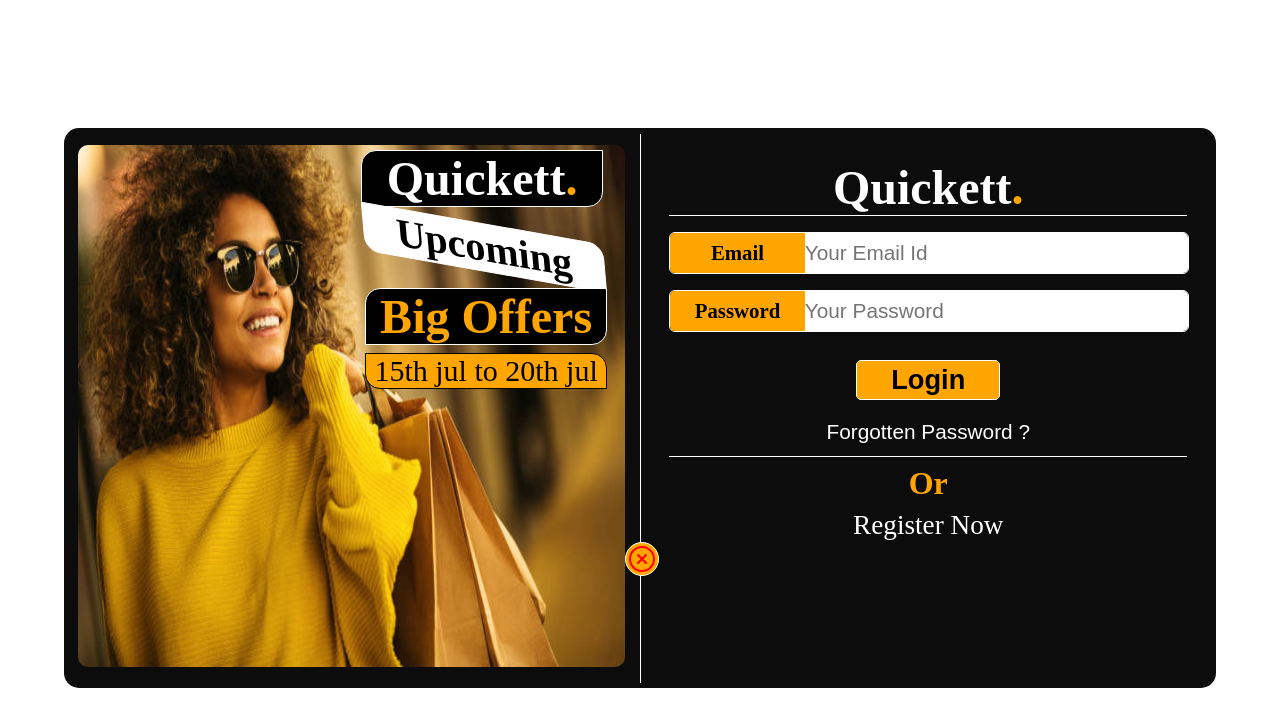
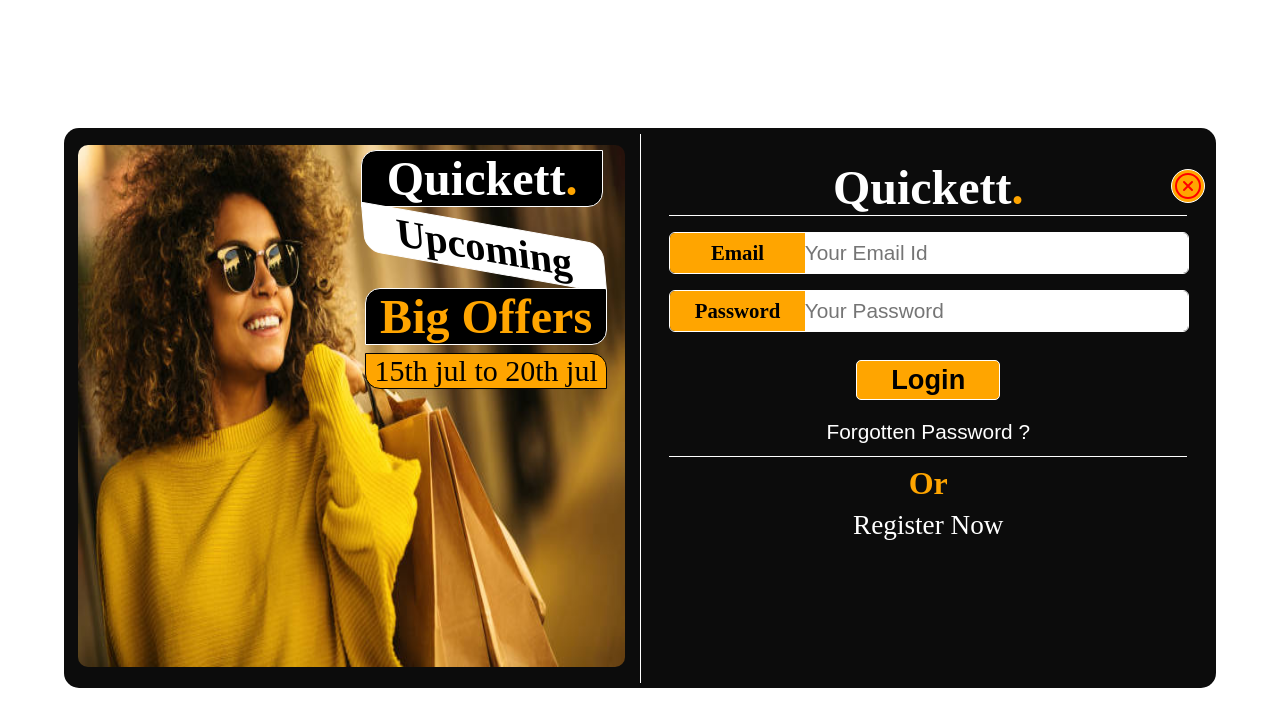
Before and after one commit to Rahulbiswas0675/Login-from, a plain HTML site: page index.html in a window 1280 px wide. Drawn offline with nearby package versions, Linux system fonts and the light colour scheme.

Commit message:
Update index.html

```diff
--- a/index.html
+++ b/index.html
@@ -20,7 +20,12 @@
             </div>
         </div>
         <from class="login">
-            <h2 class="loghead">Quickett<span>.</span></h2>
+            <div class="head">
+                <h2 class="loghead">Quickett<span>.</span></h2>
+                <div class="cancel">
+                    <ion-icon name="close-circle-outline"></ion-icon>
+                </div>
+            </div>
             <div class="logdata">
                 <div class="input">
                     <label for="">Email</label>
@@ -43,9 +48,6 @@
             <div class="register">
                 <a class="regfrom" href="registra.html">Register Now</a>
             </div>
-            <div class="cancel">
-                <ion-icon name="close-circle-outline"></ion-icon>
-            </div>
         </from>
     </main>
 
```
